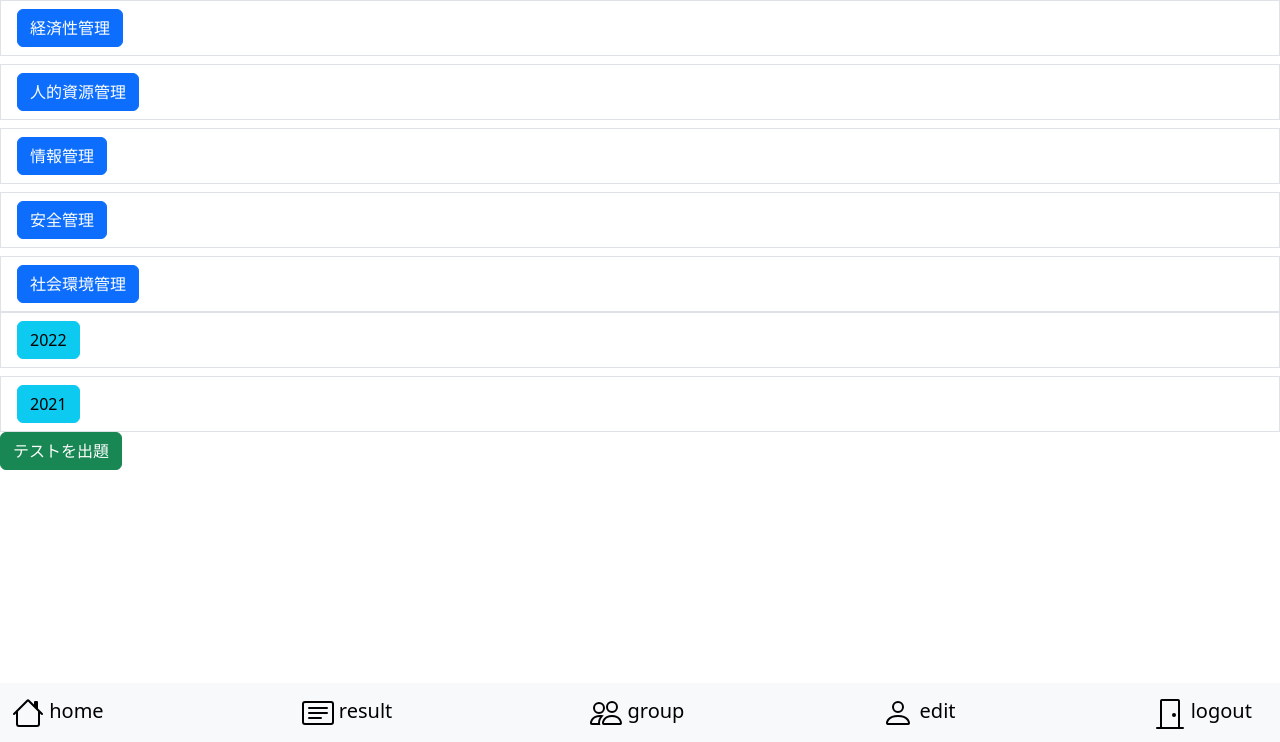
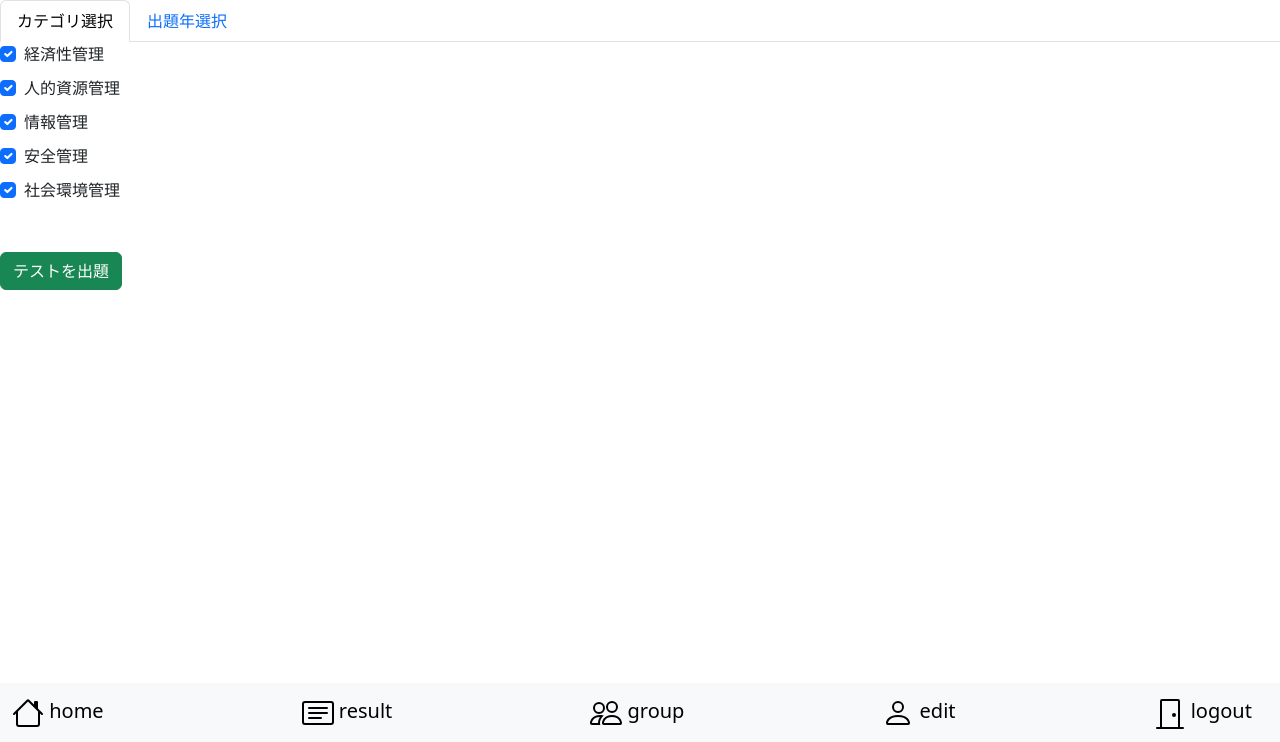
Before and after one commit to mayayannnn/exam-passer-app, a Flask app: page /select-main-category in a window 1280 px wide. Shown: the part 58-800 px from the top of the page. Run offline with Flask 3, Linux system fonts and the light colour scheme; a user stored in the database is signed in.

Commit message:
learning

```diff
--- a/templates/select_main_category.html
+++ b/templates/select_main_category.html
@@ -23,37 +23,60 @@
     {{ super() }}
 
 
+    <form action="/quiz?page=1" method="post">
+
+    <ul class="nav nav-tabs" id="myTab" role="tablist">
+        <li class="nav-item" role="presentation">
+          <button class="nav-link active" id="home-tab" data-bs-toggle="tab" data-bs-target="#home-tab-pane" type="button" role="tab" aria-controls="home-tab-pane" aria-selected="true">カテゴリ選択</button>
+        </li>
+        <li class="nav-item" role="presentation">
+          <button class="nav-link" id="profile-tab" data-bs-toggle="tab" data-bs-target="#profile-tab-pane" type="button" role="tab" aria-controls="profile-tab-pane" aria-selected="false">出題年選択</button>
+        </li>
+      </ul>
+      <div class="tab-content" id="myTabContent">
+        <div class="tab-pane fade show active" id="home-tab-pane" role="tabpanel" aria-labelledby="home-tab" tabindex="0">
 
 
-    <form action="/quiz?page=1" method="post">
             <ul class="list-group">
                 {% for main_category_name in main_category_names %}
                 <div class="d-grid gap-2">
-                <li  class="list-group-item">
-                    <input value="{{ main_category_name.id }}" name="main_category" type="checkbox" class="btn-check"
-                        id="btn-check-{{ main_category_name.id }}" autocomplete="off">
-                    <label class="btn btn-primary" for="btn-check-{{ main_category_name.id }}">{{
-                        main_category_name.name
-                        }}</label>
-                </li>
-                <!-- <a href="/quiz/{{ main_category_name.id}}?page=1" class="btn btn-primary">{{ main_category_name.name }}</a> -->
+
+                    <div class="form-check"  >
+                        <input class="form-check-input" id="btn-check-{{ main_category_name.id }}" value="{{ main_category_name.id }}" name="main_category" type="checkbox" checked>
+                        <label  class="form-check-label"  for="btn-check-{{ main_category_name.id }}">
+                            {{
+                                main_category_name.name}}
+                        </label>
+                    </div>
+
                     {% endfor %}
             </ul>
+
+
+        </div>
+        <div class="tab-pane fade" id="profile-tab-pane" role="tabpanel" aria-labelledby="profile-tab" tabindex="0">
+
+
 
         <ul class="list-group">
             {% for question in questions %}
             <div class="d-grid gap-2">
-                <li class="list-group-item">
-                    <input value="{{ question.year }}" name="year" type="checkbox" class="btn-check"
-                        id="btn-check-{{ question.year }}" autocomplete="off">
-                    <label class="btn btn-info" for="btn-check-{{ question.year }}">{{
+
+                <div class="form-check">
+                    <input class="form-check-input" value="{{ question.year }}" name="year"  name="main_category" type="checkbox" checked id="btn-check-{{ question.year }}">
+                    <label class="form-check-label"  for="btn-check-{{ question.year }}">
+                        {{
                             question.year
-                        }}</label>
-                </li>
+                            }}
+                    </label>
+                </div>
+
             {% endfor %}
         </ul>
 
-        <input type="submit" class="btn btn-success" value="テストを出題">
+        </div>
+
+            <input type="submit" class="btn btn-success mt-5" value="テストを出題">
     </form>
     {% endblock %}
 
```
Lines whose indentation alone changed are shown as unchanged.
